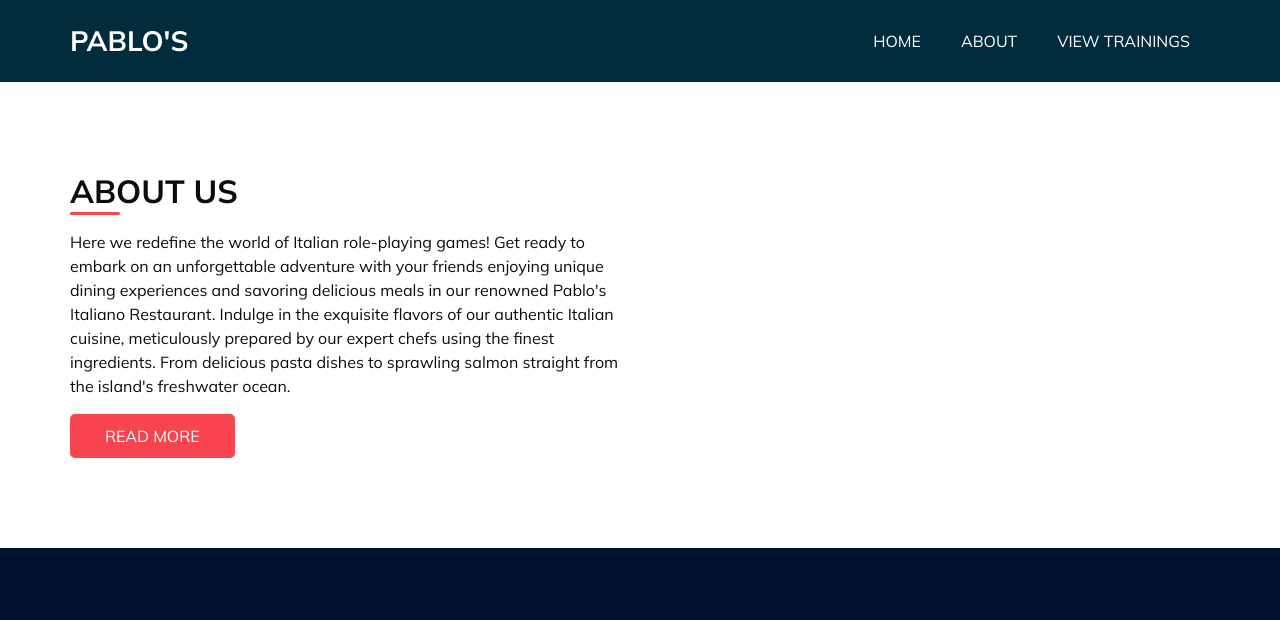
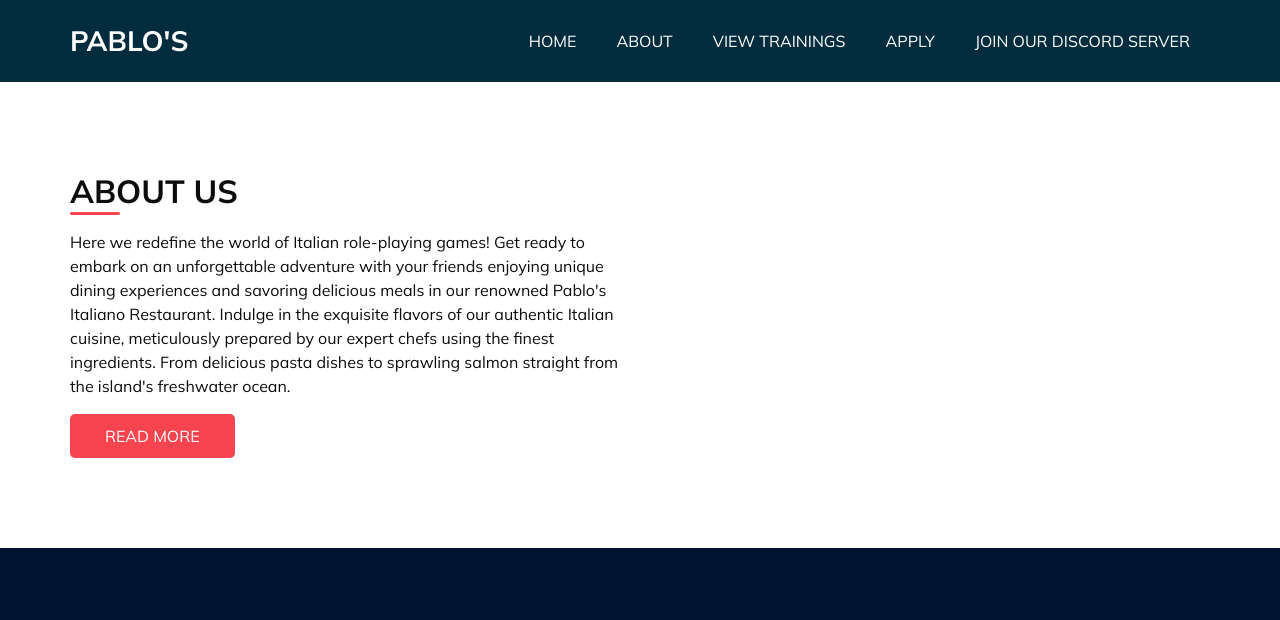
Before and after one commit to imjustkykyy/pablos, a plain HTML site: page about.html in a window 1280 px wide. Shown: the top 620 px of the page. Drawn offline with Linux system fonts and the light colour scheme.

Commit message:
Update about.html

```diff
--- a/about.html
+++ b/about.html
@@ -62,6 +62,13 @@
               </li>
                <li class="nav-item">
                 <a class="nav-link" href="https://trello.com/b/sBHSkQxL"> view trainings</a>
+              </li>
+     <li class="nav-item">
+                <a class="nav-link" href="https://www.roblox.com/games/9859288790/Pablos-Application-Center-v2"> Apply</a>
+              </li>
+
+     <li class="nav-item">
+                <a class="nav-link" href="https://discord.com/channels/279225898945871885/1104486770336350341"> Join our discord server</a>
               </li>
             </ul>
           </div>
```
